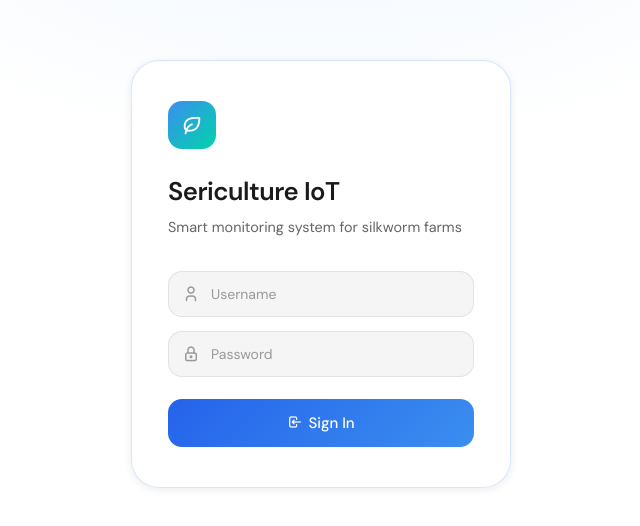
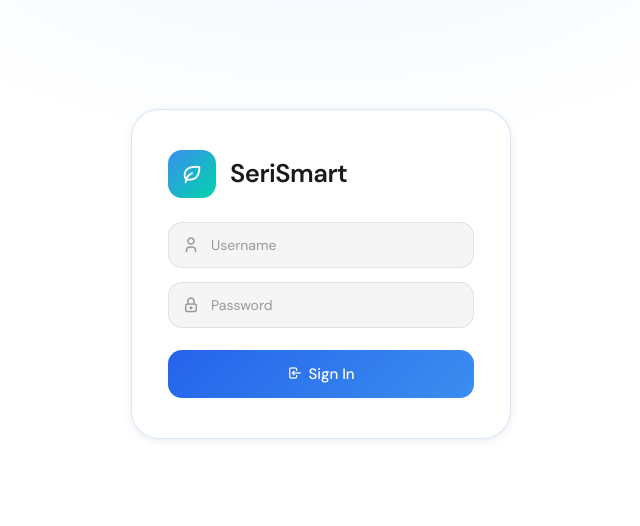
Before and after one commit to naveenraja2310/sericulture_frontend, a React (Vite) app: page / in a window 1280 px wide. Shown: the part 126-652 px from the top of the page, without its empty margins (319-959 px from the left). Built offline with nearby package versions, Linux system fonts and the light colour scheme; no server answers.

Commit message:
update app name

```diff
--- a/src/components/Login.jsx
+++ b/src/components/Login.jsx
@@ -14,12 +14,14 @@ function Login({ setLoggedIn }) {
   return (
     <div className="login-page">
       <div className="login-card">
-        <div className="login-logo">
-          <i className="ti ti-leaf" aria-hidden="true" />
+        <div className="login-header">
+          <div className="login-logo">
+            <i className="ti ti-leaf" aria-hidden="true" />
+          </div>
+
+          <h1>SeriSmart</h1>
         </div>
-
-        <h1>Sericulture IoT</h1>
-        <p>Smart monitoring system for silkworm farms</p>
+        {/* <p>Smart monitoring system for silkworm farms</p> */}
 
         <div className="input-group">
           <i className="ti ti-user input-icon" aria-hidden="true" />
--- a/src/index.css
+++ b/src/index.css
@@ -79,6 +79,13 @@ body {
   box-shadow: var(--shadow-card);
 }
 
+.login-header {
+  display: flex;
+  align-items: center;
+  gap: 14px;
+  margin-bottom: 24px;
+}
+
 .login-logo {
   width: 48px;
   height: 48px;
@@ -89,14 +96,14 @@ body {
   justify-content: center;
   font-size: 22px;
   color: white;
-  margin-bottom: 24px;
+  margin-bottom: 0;
 }
 
 .login-card h1 {
   font-size: 1.6rem;
   font-weight: 600;
   color: var(--text-primary);
-  margin-bottom: 6px;
+  margin-bottom: 0;
   letter-spacing: -0.02em;
 }
 
```
